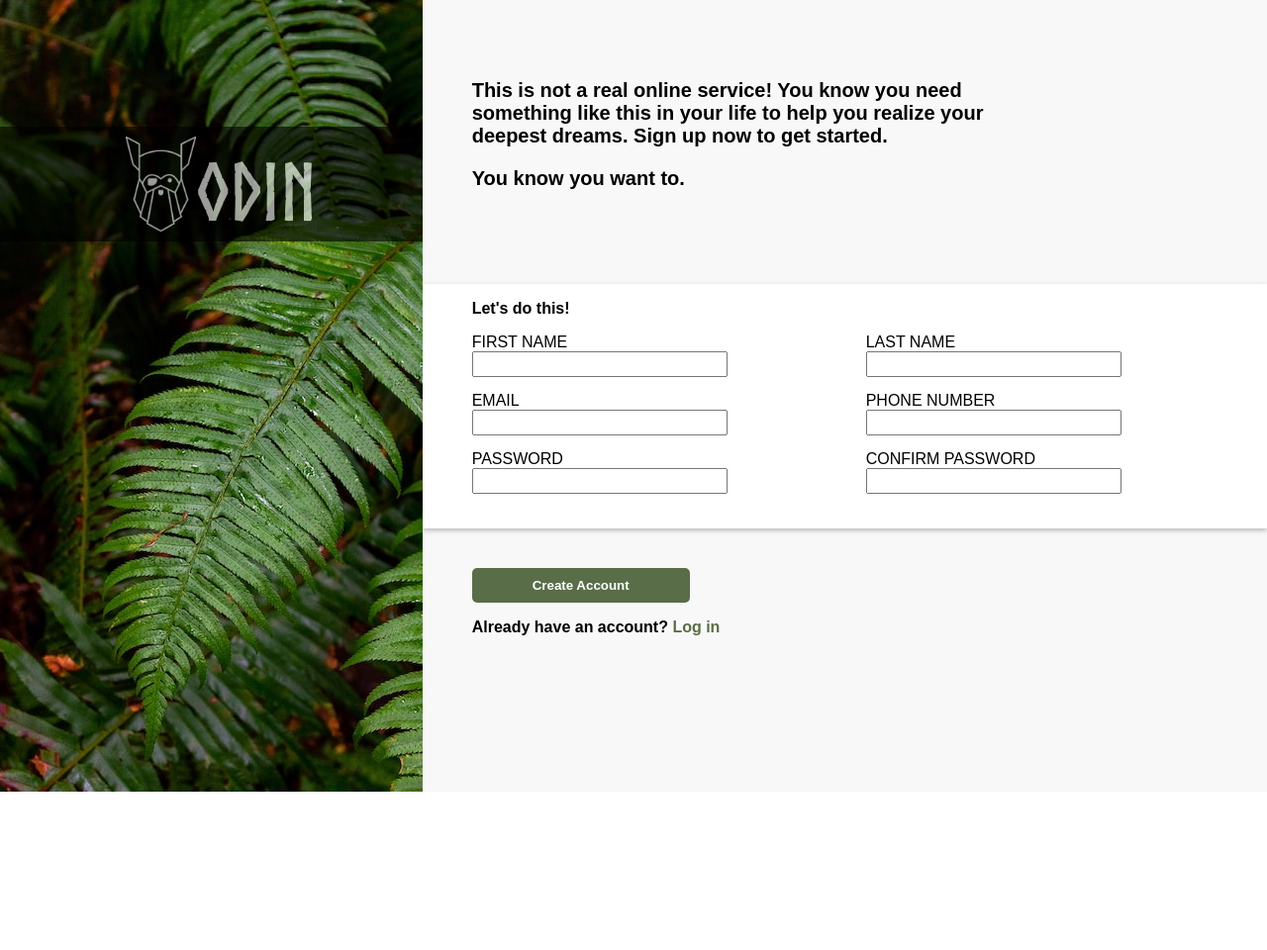
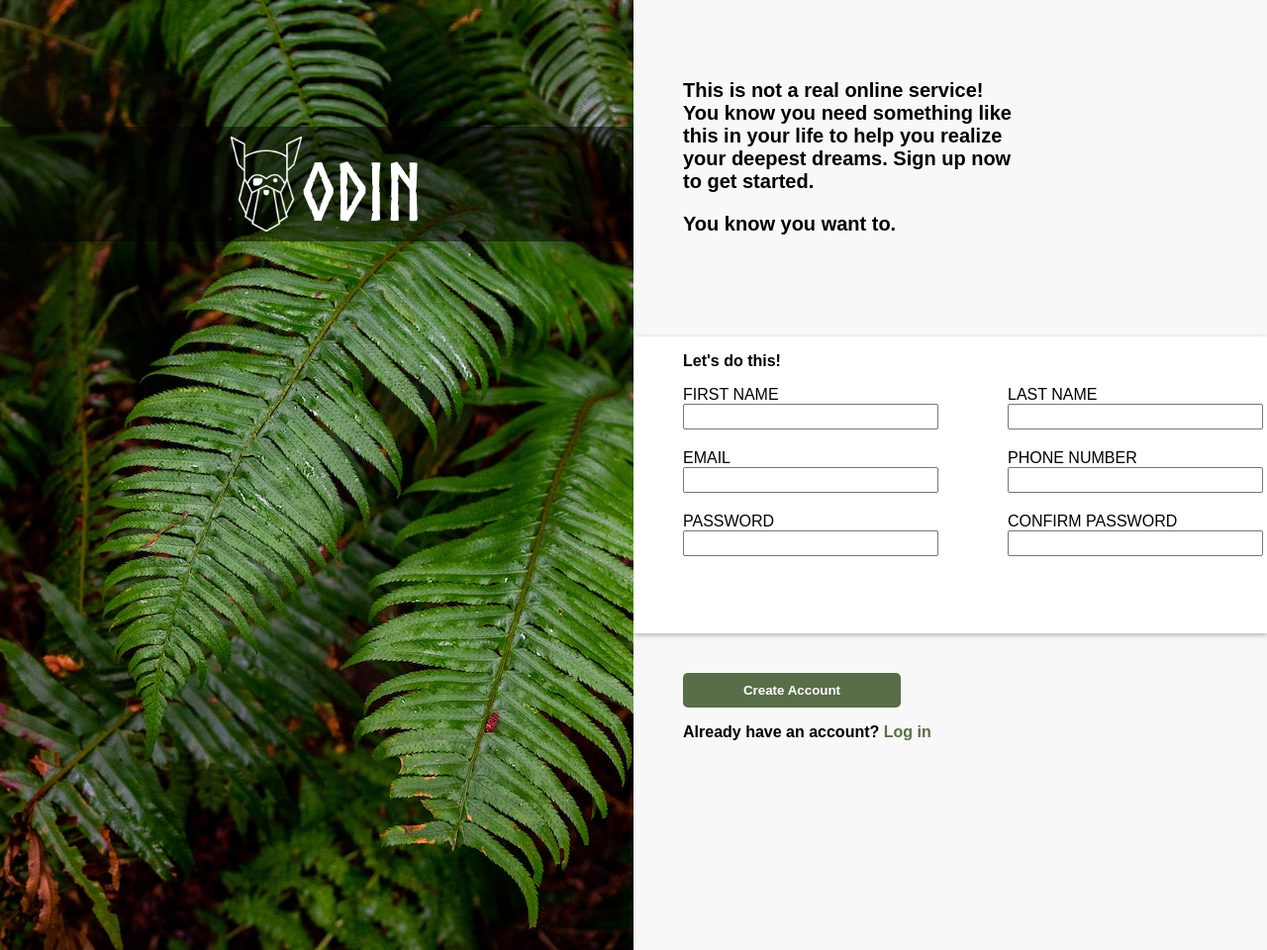
Before and after one commit to CStalks/sign-up-form, a plain HTML site: page index.html in a window 1280 px wide. Shown: the whole page at 99% size. Before the commit the page ends 800 px from the top, so only its background shows below. Drawn offline with Linux system fonts and the light colour scheme.

Commit message:
Fix flex wrap issue

```diff
--- a/css/style.css
+++ b/css/style.css
@@ -9,43 +9,41 @@ body {
    margin: 0;
    padding: 0;
    font-family: Arial, Helvetica, sans-serif;
+   flex-wrap: wrap;
 }
 
 .left-container {
    flex: 1;
-   width: 25vh;
-   height: 100vh;
-   background-color: antiquewhite;
-   overflow:clip;
+   overflow: clip;
    position: relative;
 }
 
-.positon-container:first-child {
-   width: 100%;
+.position-container {
+   display: flex;
    height: 100%;
-   position: static;
 }
 
 .right-container {
    flex: 2;
-   width: 75vh;
-   height: 100vh;
    background-color: #f8f8f8;
 }
 
 form {
    display: flex;
    flex-direction: column;
-   height: 100%;
 }
 
 .data-section {
    display: flex;
    gap: 90px;
+   flex-wrap: wrap;
 }
 
 .data-field {
    margin-bottom: 15px;
+   display: flex;
+   flex-wrap: wrap;
+   gap: 20px;
 }
 
 input {
@@ -54,10 +52,11 @@ input {
 }
 
 .msg {
-   width: 600px;
+   width: 60%;
    font-weight: bold;
    font-size: 20px;
    margin-top: 60px;
+   flex-shrink: 1;
 }
 
 button {
@@ -113,11 +112,9 @@ button {
    position: absolute;
    top: 8rem;
    font-size: 80px;
-   background-color: black;
+   background-color: rgb(0, 0, 0, 0.5);
    width: 100%;
-   color: rgb(255, 255, 255);
    font-weight: bold;
-   opacity: 0.6;
    display: flex;
    justify-content: center;
    padding: 10px;
@@ -131,4 +128,5 @@ button {
 .logo > div {
    display: flex;
    align-items: end;
+   color: rgb(255, 255, 255, 1);
 }
--- a/index.html
+++ b/index.html
@@ -10,14 +10,13 @@
             <div class="position-container">
                 <img src="./img/plant.jpg" alt="An image of a plant">
                 <div class="logo">
-                <img src="./img/odinlogo.png" alt="An image of odin logo" class="ts">
+                    <img src="./img/odinlogo.png" alt="An image of odin logo">
                     <div>ODIN</div>
                 </div>
             </div>
-
         </div>
         <form class="right-container">
-               <div  class="msg">
+            <div class="msg">
                 <p>This is not a real online service! You know you need
                     something like this in your life to help you realize
                     your deepest dreams. Sign up now to get started.
@@ -27,30 +26,28 @@
             <div class="data">
                 <p>Let's do this!</p>
                 <div class="data-section">
+                    <div class="data-field">
                         <div>
-                            <div class="data-field">
                             <div class="label-txt"><label for="first-name">FIRST NAME</label></div>
                             <input type="text" id="first-name" name="first-name" required/>
                         </div>
-                            <div class="data-field">
+                        <div>
+                            <div><label for="last-name">LAST NAME</label></div>
+                            <input type="text" id="last-name" name="last-name" required />
+                        </div>
+                        <div>
                             <div><label for="email">EMAIL</label></div>
                             <input type="email" id="email" name="email" required/>
                         </div>
-                            <div class="data-field">
+                        <div>
+                            <div><label for="number">PHONE NUMBER</label></div>
+                            <input type="tel" id="number" name="phone-number"/>
+                        </div>
+                        <div>
                             <div><label for="password1">PASSWORD</label></div>
                             <input type="password" id="password1" name="password" required>
                         </div>
-                        </div>
                         <div>
-                            <div class="data-field">
-                                <div><label for="last-name">LAST NAME</label></div>
-                                <input type="text" id="last-name" name="last-name" required />
-                            </div>
-                            <div class="data-field">
-                                <div><label for="number">PHONE NUMBER</label></div>
-                                <input type="tel" id="number" name="phone-number"/>
-                            </div>
-                            <div class="data-field">
                             <div><label for="password2">CONFIRM PASSWORD</label></div>
                             <input type="password" id="password2" name="confirm-password" required/>
                         </div>
@@ -62,6 +59,5 @@
                 <p>Already have an account? <span>Log in</span></p>
             </div>
         </form>
-
    </body>
 </html>
```
Lines whose indentation alone changed are shown as unchanged.
